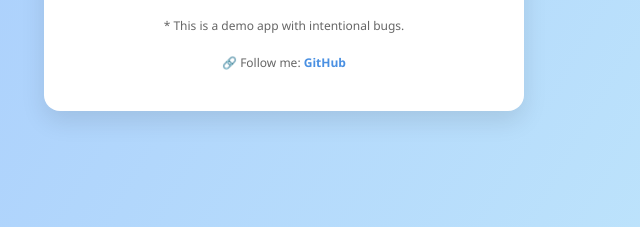
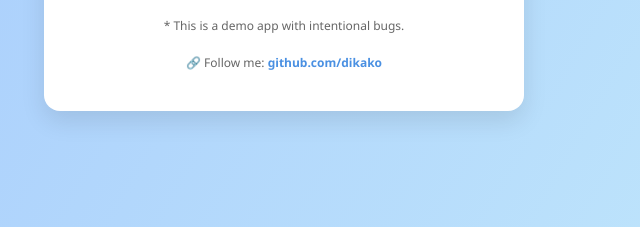
Before and after one commit to dikako/buggy-web, a plain HTML site: page index.html in a window 1280 px wide. Shown: the part 508-735 px from the top of the page, 356-996 px from the left. Drawn offline with Linux system fonts and the light colour scheme.

```diff
--- a/index.html
+++ b/index.html
@@ -126,7 +126,7 @@
     <div class="footer-note">* This is a demo app with intentional bugs.</div>
     <div class="footer-note">
       🔗 Follow me:
-      <a href="https://github.com/dikako" target="_blank">GitHub</a>
+      <a href="https://github.com/dikako" target="_blank">github.com/dikako</a>
     </div>
   </div>
 
```
